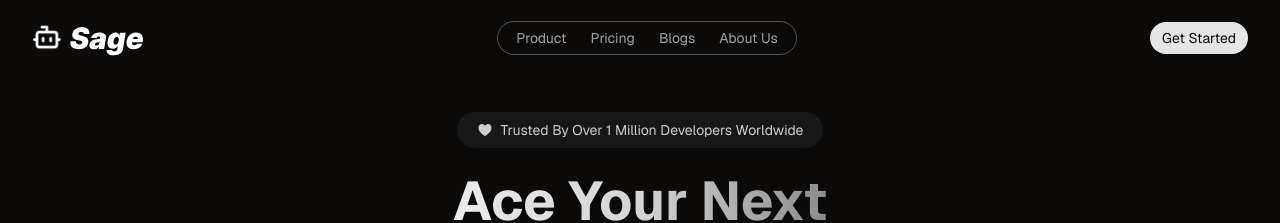
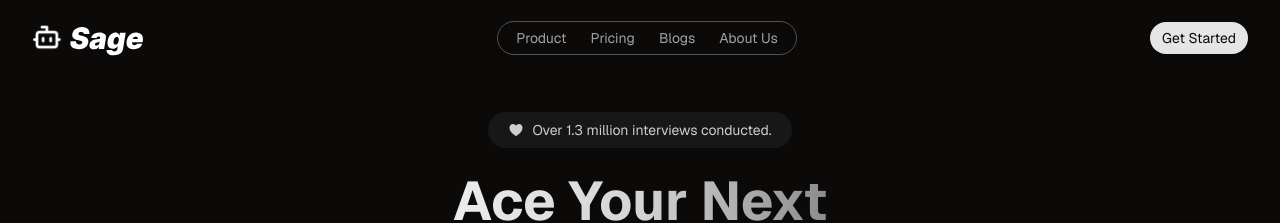
Before and after one commit to ShayokhShorfuddin/sage, a Next.js app: page / in a window 1280 px wide. Shown: the top 223 px of the page. Built offline with nearby package versions, Linux system fonts and the light colour scheme.

Commit message:
edit the chip text

```diff
--- a/app/_components/Chip.tsx
+++ b/app/_components/Chip.tsx
@@ -3,10 +3,9 @@ import { IoHeart } from "react-icons/io5";
 export default function Chip() {
   return (
     <div className="flex items-center gap-x-2 px-5 py-2 bg-neutral-900 rounded-full select-none mx-[1rem]">
-			<IoHeart/>
+      <IoHeart />
       <p className="text-xs xs:text-sm text-center">
-				Trusted By Over 1 Million <br className="xs:hidden" /> Developers
-				Worldwide
+        Over 1.3 million interviews conducted.
       </p>
     </div>
   );
```
Lines whose indentation alone changed are shown as unchanged.
